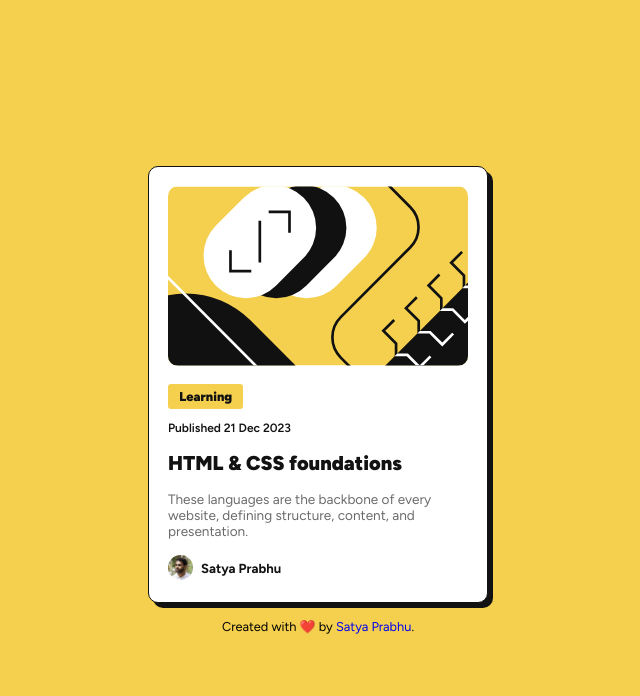
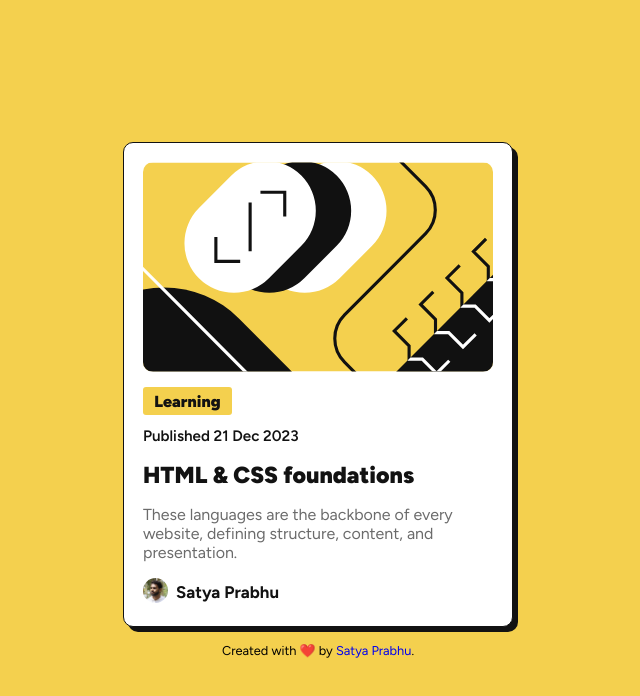
Before and after one commit to Satya-Prabhu/Mini-Developer, a plain HTML site: page Project 4 Blog preview card/index.html in a window 1280 px wide. Shown: the whole page, without its empty margins (322-962 px from the left). Drawn offline with Linux system fonts and the light colour scheme.

Commit message:
Update style.css

```diff
--- a/Project 4 Blog preview card/style.css
+++ b/Project 4 Blog preview card/style.css
@@ -22,7 +22,7 @@
     background-color: hsl(0, 0%, 100%);
     border-radius: 10px;
     padding: 1.2rem;
-    width: 300px;
+    width: 350px;
     border: 1px solid hsl(0, 0%, 7%);
     box-shadow: 5px 5px hsl(0, 0%, 7%);
 }
@@ -43,20 +43,20 @@
         display: inline;
         padding: 0.3rem 0.7rem;
         border-radius: 3px;
-        font-size: 0.8rem;
+        font-size: 1rem;
         font-weight: 900;
     }
     > .blog-date {
-        font-size: 0.75rem;
+        font-size: 0.95rem;
         font-weight: 600;
     }
     > .blog-heading {
-        font-size: 1.25rem;
+        font-size: 1.45rem;
         font-weight: 900;
     }
     > .blog-para {
         color: hsl(0, 0%, 42%);
-        font-size: 0.85rem;
+        font-size: 1rem;
     }
     > .blog-author {
         padding: 0px;
@@ -67,7 +67,7 @@
 .blog-author {
     display: flex;
     align-items: center;
-    font-size: 0.7rem;
+    font-size: 0.9rem;
     font-weight: 900;
 
     > div {
@@ -94,3 +94,9 @@
     color: hsl(47, 88%, 63%);
     cursor: pointer;
 }
+
+@media (max-width:450px) {
+    .blog-card {
+        width: 80%;
+    }
+}
```
